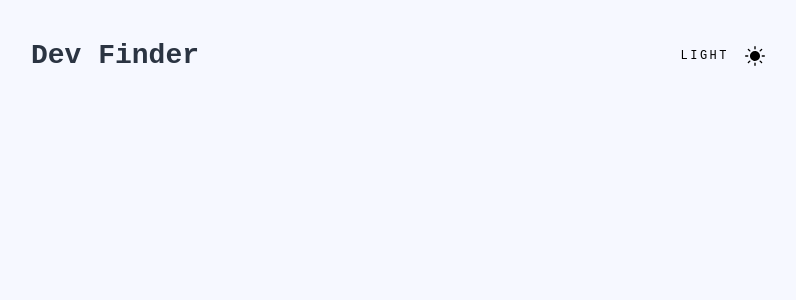
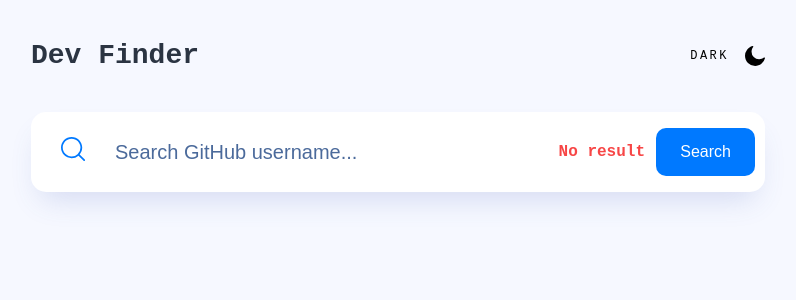
Before and after one commit to DenisShagi/Dev-finder, a React (Vite) app: page / in a window 1280 px wide. Shown: the top 300 px of the page, without its empty margins (242-1038 px from the left). Built offline with nearby package versions, Linux system fonts and the light colour scheme.

Commit message:
feat: create search component

```diff
--- a/package.json
+++ b/package.json
@@ -14,8 +14,7 @@
     "generate-react-cli": "^8.4.9",
     "react": "^18.3.1",
     "react-dom": "^18.3.1",
-    "sass": "^1.83.4",
-    "vite-plugin-svgr": "^4.3.0"
+    "sass": "^1.83.4"
   },
   "devDependencies": {
     "@eslint/js": "^9.17.0",
@@ -28,6 +27,7 @@
     "globals": "^15.14.0",
     "typescript": "~5.6.2",
     "typescript-eslint": "^8.18.2",
-    "vite": "^6.0.5"
+    "vite": "^6.0.5",
+    "vite-plugin-svgr": "^4.3.0"
   }
 }
--- a/src/App.tsx
+++ b/src/App.tsx
@@ -1,10 +1,12 @@
 import { Container } from "./components/Container";
+import { Search } from "./components/Search";
 import { TheHeader } from "./components/TheHeader";
 function App() {
   return (
     <>
       <Container>
         < TheHeader />
+        <Search hasError onSubmit={() => {}}/>
       </Container>
     </>
   );
--- /dev/null
+++ b/src/components/Button/Button.module.scss
@@ -0,0 +1,14 @@
+.button {
+  padding: 12px 24px;
+  border-radius: 10px;
+  border: none;
+  background-color: var(--main-color);
+  color: var(--white);
+  font-size: 1rem;
+  line-height: 1.5;
+  cursor: pointer;
+
+  &:hover {
+    background-color: var(--main-color-hover);
+  }
+}
--- /dev/null
+++ b/src/components/Button/Button.tsx
@@ -0,0 +1,13 @@
+import React from "react";
+import styles from "./Button.module.scss";
+
+interface ButtonProps {
+  children: string;
+  onClick?: React.MouseEventHandler<HTMLButtonElement>;
+}
+
+export const Button = ({ children, onClick }: ButtonProps) => (
+  <button className={styles.button} onClick={onClick}>
+    {children}
+  </button>
+);
--- /dev/null
+++ b/src/components/Button/index.ts
@@ -0,0 +1 @@
+export * from './Button';
--- /dev/null
+++ b/src/components/Search/Search.module.scss
@@ -0,0 +1,83 @@
+:global {
+  body[data-theme="light"] {
+    --search-bg: var(--white);
+    --search-color: var(--gray-300);
+    --search-placeholder-color: var(--gray-200);
+    --search-shadow: var(--shadow);
+  }
+
+  body[data-theme="dark"] {
+    --search-bg: var(--gray-400);
+    --search-color: var(--white);
+    --search-placeholder-color: var(--white);
+    --search-shadow: unset;
+  }
+}
+
+.search {
+  position: relative;
+  width: 100%;
+  overflow: hidden;
+  padding: 10px 10px 10px 16px;
+  background-color: var(--search-bg, white);
+  display: flex;
+  align-items: center;
+  box-shadow: var(--search-shadow);
+  border-radius: 15px;
+
+  @media (min-width: 767px) {
+    padding: 10px 10px 10px 30px;
+  }
+
+  & > button {
+    flex-shrink: 0;
+  }
+}
+
+.label {
+  cursor: pointer;
+}
+
+.textField {
+  padding: 0 10px;
+  flex-grow: 5;
+  height: 60px;
+  max-width: calc(100% - 100px - 20px);
+  border: none;
+  color: var(--search-color);
+  font-size: 0.75rem;
+  line-height: 1.5;
+  cursor: pointer;
+  background-color: var(--search-bg);
+
+  &::placeholder {
+    color: var(--search-placeholder-color);
+  }
+
+  &:focus {
+    outline: none;
+  }
+
+  @media (min-width: 767px) {
+    margin: 0 5px;
+    font-size: 1.25rem;
+    margin: 0 20px;
+  }
+}
+
+.error {
+  position: absolute;
+  right: 50%;
+  bottom: 5px;
+  color: var(--error-color);
+  font-size: 1rem;
+  line-height: 1.5;
+  font-weight: 700;
+
+  @media (min-width: 767px) {
+    right: 120px;
+    top: 50%;
+    transform: translateY(-50%);
+    bottom: unset;
+  }
+}
--- /dev/null
+++ b/src/components/Search/Search.tsx
@@ -0,0 +1,51 @@
+import { Button } from "../Button";
+import styles from "./Search.module.scss";
+import React, { useRef } from "react";
+
+interface SearchProps {
+  hasError: boolean;
+  onSubmit: (text: string) => void;
+}
+
+const SearchIcon = (props: React.SVGProps<SVGSVGElement>) => (
+  <svg xmlns="http://www.w3.org/2000/svg" width="24px" height="25px" {...props}>
+    <path
+      d="M10.609 0c5.85 0 10.608 4.746 10.608 10.58 0 2.609-.952 5-2.527 6.847l5.112 5.087a.87.87 0 01-1.227 1.233l-5.118-5.093a10.58 10.58 0 01-6.848 2.505C4.759 21.16 0 16.413 0 10.58 0 4.747 4.76 0 10.609 0zm0 1.74c-4.891 0-8.87 3.965-8.87 8.84 0 4.874 3.979 8.84 8.87 8.84a8.855 8.855 0 006.213-2.537l.04-.047a.881.881 0 01.058-.053 8.786 8.786 0 002.558-6.203c0-4.875-3.979-8.84-8.87-8.84z"
+      fill="#0079ff"
+    />
+  </svg>
+);
+
+export const Search = ({ hasError, onSubmit }: SearchProps) => {
+  const searchRef = useRef<HTMLInputElement | null>(null);
+
+  const handleSubmit = (event: React.FormEvent) => {
+    event.preventDefault();
+
+    const text = searchRef.current?.value || "";
+    if (text) {
+      onSubmit(text);
+      if (searchRef.current) searchRef.current.value = "";
+    }
+  };
+
+  return (
+    <form onSubmit={handleSubmit} autoComplete="off">
+      <div className={styles.search}>
+        <label htmlFor="search" className={styles.label}>
+          <SearchIcon />
+        </label>
+        <input
+          ref={searchRef}
+          type="text"
+          className={styles.textField}
+          id="search"
+          name="username"
+          placeholder="Search GitHub username..."
+        />
+        {hasError && <div className={styles.error}>No result</div>}
+        <Button>Search</Button>
+      </div>
+    </form>
+  );
+};
--- /dev/null
+++ b/src/components/Search/index.ts
@@ -0,0 +1 @@
+export * from './Search';
--- a/src/components/ThemeSwitcher/ThemeSwitcher.module.scss
+++ b/src/components/ThemeSwitcher/ThemeSwitcher.module.scss
@@ -13,6 +13,7 @@
   align-items: center;
   gap: 1rem;
   cursor: pointer;
+
   span {
     color: var(--switcher-color);
     font-size: 0.75rem;
--- a/src/components/ThemeSwitcher/ThemeSwitcher.tsx
+++ b/src/components/ThemeSwitcher/ThemeSwitcher.tsx
@@ -1,12 +1,29 @@
 import { useState, useEffect } from "react";
 
-import MoonIconSrc from "../../assets/icon-moon.svg";
-import SunIconSrc from "../../assets/icon-sun.svg";
 import styles from "./ThemeSwitcher.module.scss";
+
+const MoonIcon = (props: React.SVGProps<SVGSVGElement>) => (
+  <svg xmlns="http://www.w3.org/2000/svg" width="20px" height="20px" {...props}>
+    <g fill="current" fillRule="nonzero">
+      <path d="M13.545 6.455c-.9-.9-2.17-1.481-3.545-1.481a4.934 4.934 0 00-3.545 1.481c-.9.9-1.481 2.17-1.481 3.545 0 1.376.582 2.646 1.481 3.545.9.9 2.17 1.481 3.545 1.481a4.934 4.934 0 003.545-1.481c.9-.9 1.481-2.17 1.481-3.545a4.934 4.934 0 00-1.481-3.545zM10 3.413a.7.7 0 00.688-.688V.688A.7.7 0 0010 0a.7.7 0 00-.688.688v2.037a.7.7 0 00.688.688zM15.635 5.344l1.455-1.455a.67.67 0 000-.952.67.67 0 00-.952 0l-1.455 1.455a.67.67 0 000 .952c.238.264.66.264.952 0zM19.312 9.312h-2.037a.7.7 0 00-.688.688.7.7 0 00.688.688h2.037A.7.7 0 0020 10a.7.7 0 00-.688-.688zM15.608 14.656a.67.67 0 00-.952 0 .67.67 0 000 .952l1.455 1.455a.67.67 0 00.952 0 .67.67 0 000-.952l-1.455-1.455zM10 16.587a.7.7 0 00-.688.688v2.037A.7.7 0 0010 20a.7.7 0 00.688-.688v-2.037a.7.7 0 00-.688-.688zM4.365 14.656L2.91 16.111a.67.67 0 000 .952.67.67 0 00.952 0l1.455-1.455a.67.67 0 000-.952c-.238-.264-.66-.264-.952 0zM3.413 10a.7.7 0 00-.688-.688H.688A.7.7 0 000 10a.7.7 0 00.688.688h2.037A.7.7 0 003.413 10zM4.365 5.344a.67.67 0 00.952 0 .67.67 0 000-.952L3.862 2.937a.67.67 0 00-.952 0 .67.67 0 000 .952l1.455 1.455z" />
+    </g>
+  </svg>
+);
+
+const SunIcon = (props: React.SVGProps<SVGSVGElement>) => (
+  <svg xmlns="http://www.w3.org/2000/svg" width="20px" height="20px" {...props}>
+    <path
+      d="M19.513 11.397a.701.701 0 00-.588.128 7.496 7.496 0 01-2.276 1.336 7.101 7.101 0 01-2.583.462 7.505 7.505 0 01-5.32-2.209 7.568 7.568 0 01-2.199-5.342c0-.873.154-1.72.41-2.49a6.904 6.904 0 011.227-2.21.657.657 0 00-.102-.924.701.701 0 00-.589-.128C5.32.61 3.427 1.92 2.072 3.666A10.158 10.158 0 000 9.83c0 2.8 1.125 5.342 2.967 7.19a10.025 10.025 0 007.16 2.98c2.353 0 4.527-.822 6.266-2.183a10.13 10.13 0 003.58-5.624.623.623 0 00-.46-.796z"
+      fill="current"
+      fillRule="nonzero"
+    />
+  </svg>
+);
+
 export const ThemeSwitcher = () => {
   const [isDark, setDark] = useState(false);
-  const themeText = isDark ? "Dark" : "Light";
-  const ThemeIconSrc = isDark ?  MoonIconSrc : SunIconSrc;
+  const themeText = isDark ? "Light" : "Dark";
+  const ThemeIcon = isDark ? MoonIcon : SunIcon;
 
   useEffect(() => {
     document.body.setAttribute("data-theme", isDark ? "dark" : "light");
@@ -15,7 +32,7 @@
   return (
     <div className={styles.switcher} onClick={() => setDark(!isDark)}>
       <span>{themeText}</span>
-      <img src={ThemeIconSrc} alt={themeText} className={styles.icon} />
+      <ThemeIcon className={styles.icon} />
     </div>
   );
 };
--- a/vite.config.ts
+++ b/vite.config.ts
@@ -1,8 +1,17 @@
+// vite.config.js
 import { defineConfig } from "vite";
 import react from "@vitejs/plugin-react";
 import svgr from "vite-plugin-svgr";
 
-// https://vite.dev/config/
+// https://vitejs.dev/config/
 export default defineConfig({
-  plugins: [svgr(), react()],
+// …
+ plugins: [
+  react(),
+  svgr({
+  // svgr options: https://react-svgr.com/docs/options/
+  svgrOptions: { exportType: "default", ref: true, svgo: false, titleProp: true },
+   include: "**/*.svg",
+  }),
+ ],
 });
```
Also changed, not shown: 1 other file (tests, documents, lock files or other folders).
